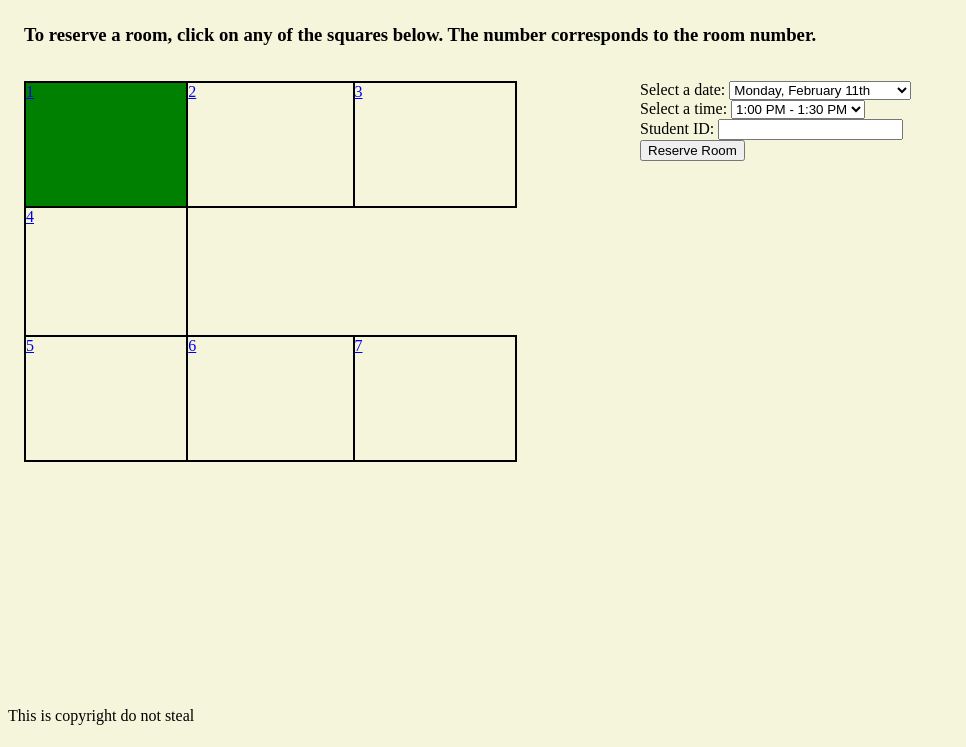
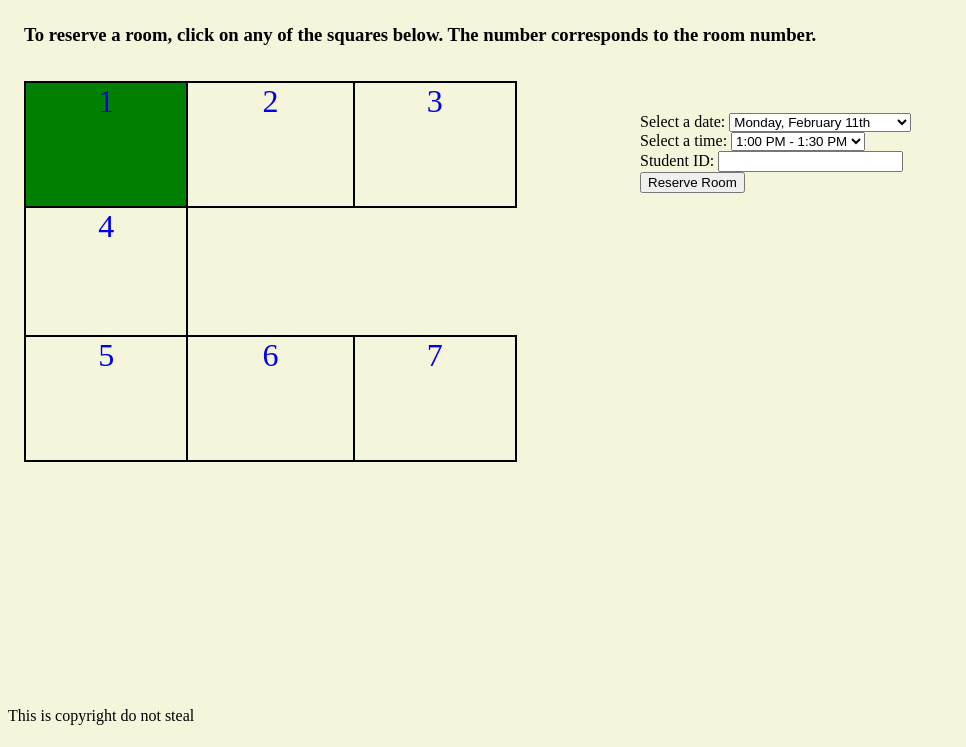
Before and after one commit to slogsdon7/csc4370project1, a plain HTML site: page room1.html in a window 1280 px wide. Shown: the part 69-816 px from the top of the page, without its empty margins (0-966 px from the left). Drawn offline with Linux system fonts and the light colour scheme.

Commit message:
updated styles

```diff
--- a/styles.css
+++ b/styles.css
@@ -1,3 +1,7 @@
+html{
+    font-size: 16px;
+}
+
 
 /* Page layout */
 body{
@@ -16,8 +20,9 @@ main{
     margin: 1em;
     display: grid;
     grid-template-rows: 1fr 5fr 3fr;
-    grid-template-columns:3fr 2fr 1fr;
-    justify-content: start;
+    grid-template-columns: 3fr 2fr 1fr;
+    justify-content: space-around;
+
 }
 h3{
     grid-row: 1/1;
@@ -28,10 +33,15 @@ h3{
     grid-row: 2/2;
     grid-column: 1/1;
 }
+
+
 #form{
     grid-row: 2/2;
     grid-column: 2/2;
+    padding-top: 2em;
 }
+
+
 /*
 *Room map layout & styles
 */
@@ -41,9 +51,16 @@ h3{
 }
 
 a{
-    display: block;
+    display: inline-block;
     height: 100%;
     width: 100%;
+    font-size: 2em;
+    text-align: center;
+    vertical-align: middle;
+    text-decoration: none;
+}
+a:visited{
+    color: black;
 }
 #roomContainer{
     display: grid;
```
